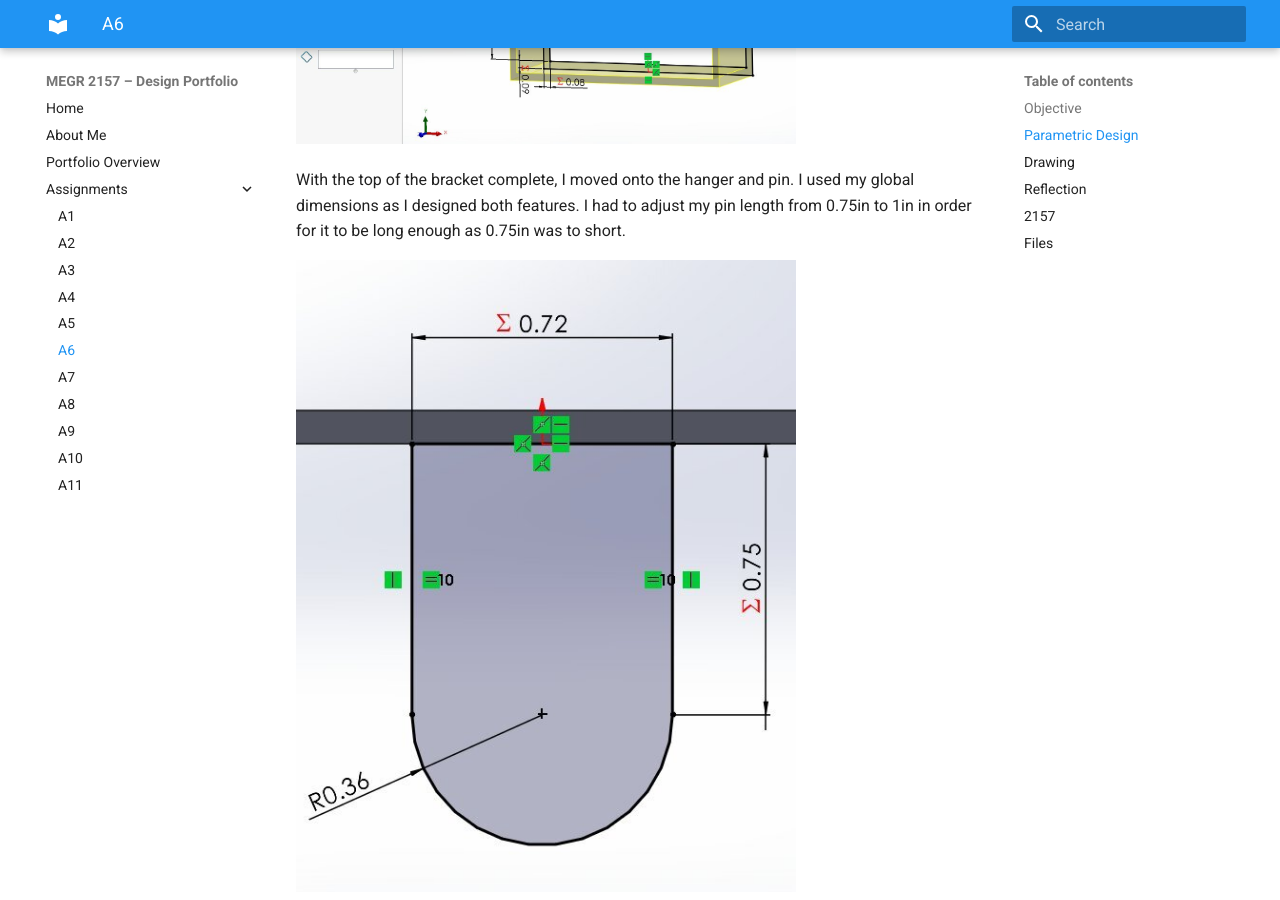
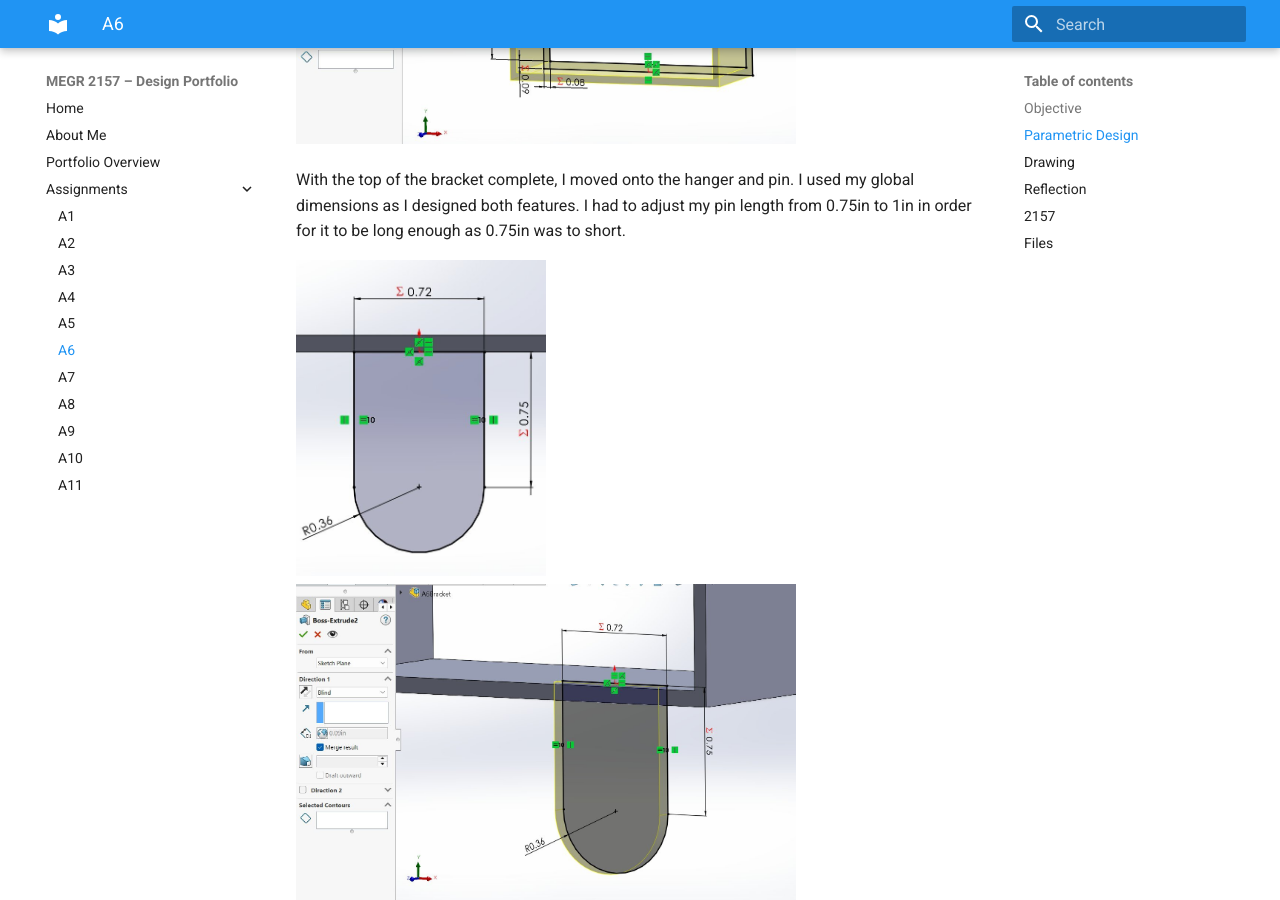
Before and after one commit to AidenGrake/megr2157-portfolio, an MkDocs documentation site: the page built from docs/assignments/A06/index.md, in a window 1280 px wide and 900 px high, scrolled down 1864 px. Built offline with MkDocs 1.6.1 and Material for MkDocs 9.7.7, drawn with Linux system fonts in a browser that asks for light colours.

Commit message:
Update pin length and image dimensions in index.md
Adjusted pin length from 0.75in to 1in for proper fit.

```diff
--- a/docs/assignments/A06/index.md
+++ b/docs/assignments/A06/index.md
@@ -19,7 +19,7 @@ After all the dimensions were corrected, I started modeling the top of the brack
 
 With the top of the bracket complete, I moved onto the hanger and pin. I used my global dimensions as I designed both features. I had to adjust my pin length from 0.75in to 1in in order for it to be long enough as 0.75in was to short.
 
-<img width="500" height="500" alt="IMG11" src="IMG11.jpeg">
+<img width="250" height="350" alt="IMG11" src="IMG11.jpeg">
 <img width="500" height="500" alt="IMG12" src="IMG12.jpeg">
 <img width="500" height="500" alt="IMG13" src="IMG13.jpeg">
 
```
